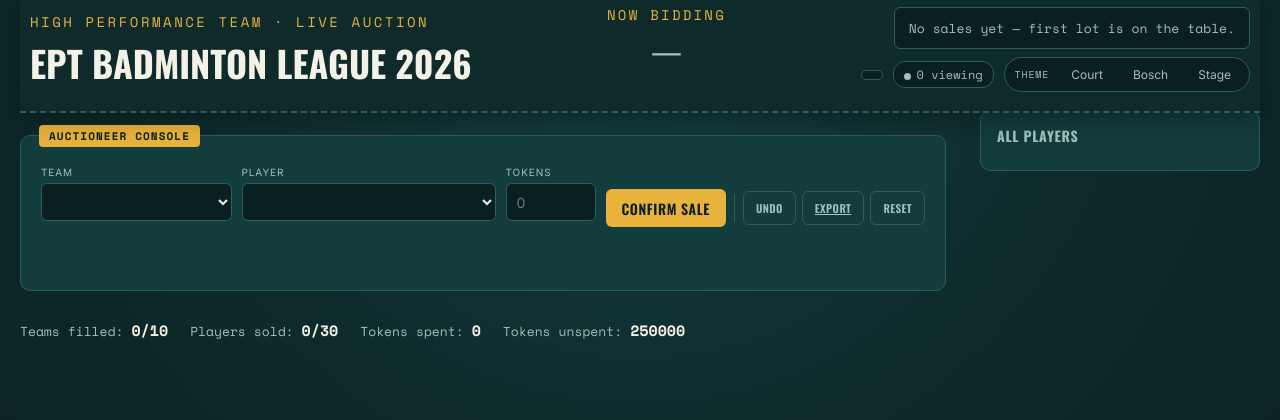
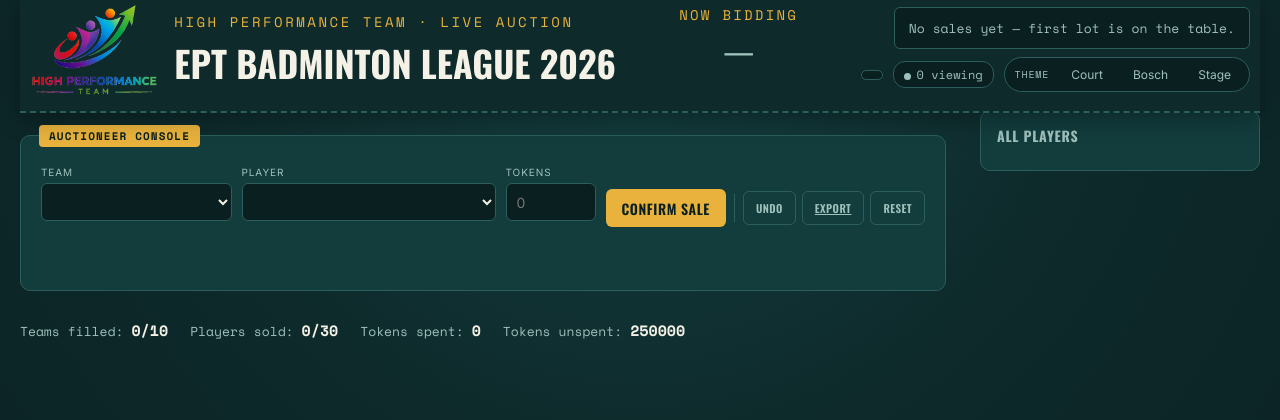
Before and after one commit to ShamanBhat/Auction_App, a Flask app: page / in a window 1280 px wide. Shown: the top 420 px of the page. Run offline with Flask 3, Linux system fonts and the light colour scheme; data that the repository does not hold is empty; parts of the project's set-up code (start-up, migrations or seed data) failed here and were passed over.

Commit message:
feat: add HPT logo to the top

```diff
--- a/static/style.css
+++ b/static/style.css
@@ -94,6 +94,10 @@ footer{
   opacity:.85;
 }
 .wrap{padding-bottom:60px;}
+.title-branding{display:flex;align-items:center;gap:14px;min-width:0;}
+.title-branding > div{min-width:0;}
+.header-logo-console{height:90px;max-height:100px;width:auto;display:block;align-self:center;}
+.header-logo-viewer{height:100px;max-height:110px;width:auto;display:block;align-self:center;}
 .eyebrow{font-family:'Space Mono',monospace;font-size:14px;letter-spacing:.18em;color:var(--gold);text-transform:uppercase;}
 h1{font-family:'Oswald',sans-serif;font-weight:700;font-size:36px;margin:4px 0 0;text-transform:uppercase;}
 .ticker{font-family:'Space Mono',monospace;font-size:13px;color:var(--text-dim);background:var(--court-deep);
--- a/templates/console.html
+++ b/templates/console.html
@@ -11,9 +11,12 @@
 <body>
 <div class="wrap">
   <header>
-    <div>
-      <div class="eyebrow">High Performance Team · Live Auction</div>
-      <h1>EPT Badminton League 2026</h1>
+    <div class="title-branding">
+      <img src="/static/HighPerformanceTeam.png" alt="High Performance Team logo" class="header-logo-console">
+      <div>
+        <div class="eyebrow">High Performance Team · Live Auction</div>
+        <h1>EPT Badminton League 2026</h1>
+      </div>
     </div>
     <div class="header-now-bidding empty" id="nowBidding">
       <div class="nb-label">Now bidding</div>
```
Also changed, not shown: templates/viewer.html (+7 -4 lines), static/HighPerformanceTeam.png (added).
